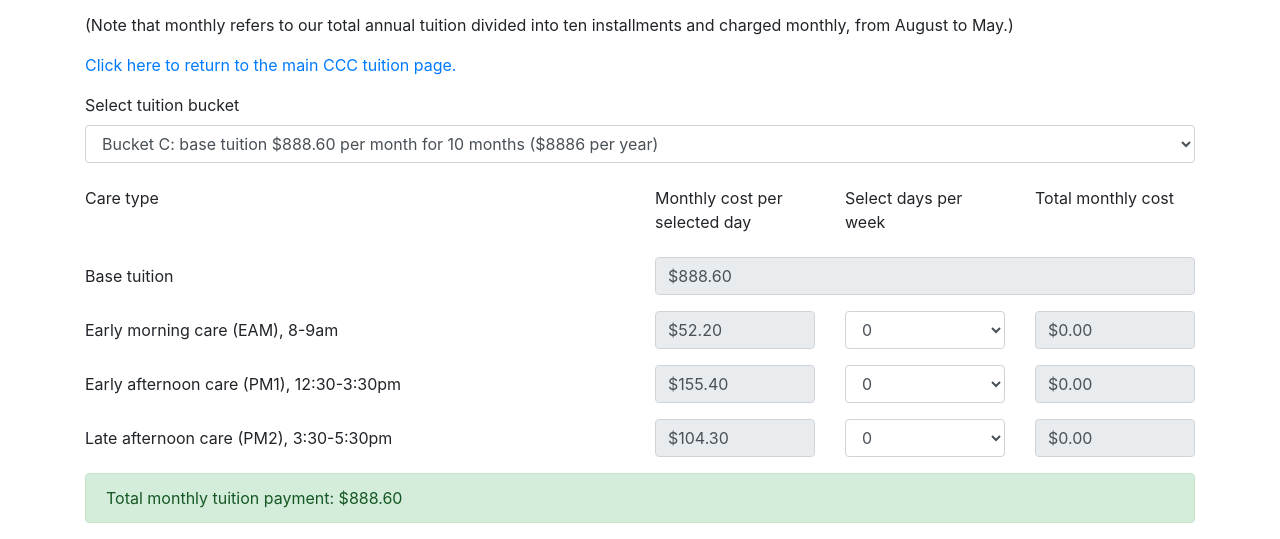
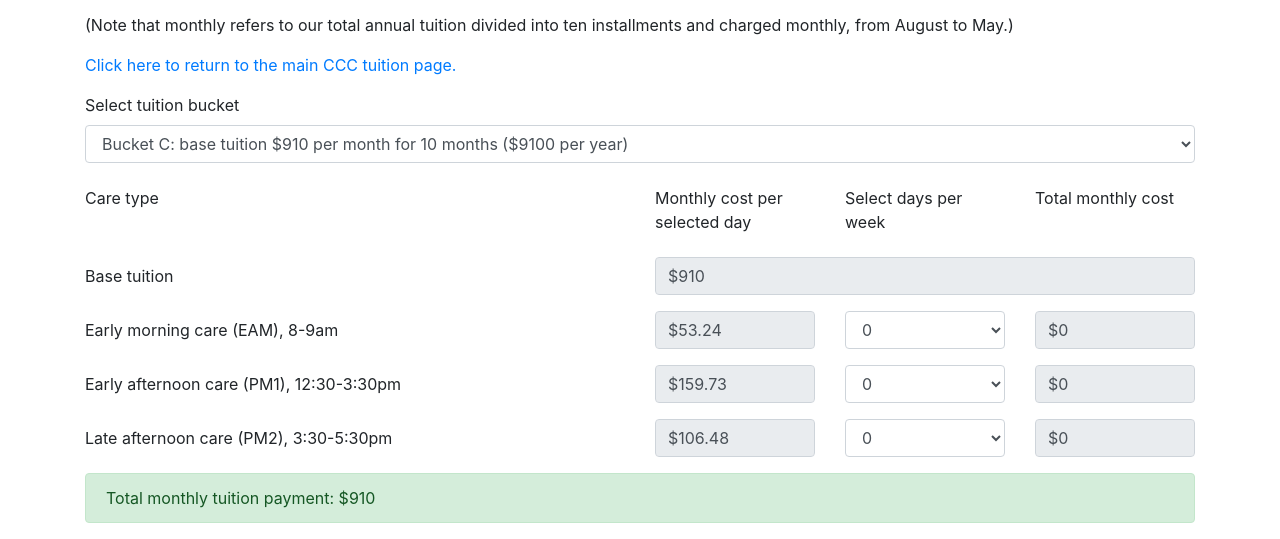
Before and after one commit to montemac/ccc-tuition-calculator, a plain HTML site: page index.html in a window 1280 px wide. Shown: the part 373-912 px from the top of the page. Drawn offline with nearby package versions, Linux system fonts and the light colour scheme.

Commit message:
after updates for 2025-2026 tuition rates.

```diff
--- a/index.html
+++ b/index.html
@@ -123,10 +123,11 @@
 
 // Prices are defined in integer cents to avoid floating point issues
 const AMOUNTS = {
-    'Base': {'B': 80000, 'C': 88860, 'D': 97730, 'E': 106590},
-    'EAM': {'B': 4690, 'C': 5220, 'D': 5740, 'E': 6260},
-    'PM1': {'B': 13990, 'C': 15540, 'D': 17090, 'E': 18650},
-    'PM2': {'B': 9390, 'C': 10430, 'D': 11470, 'E': 12520}};
+    'Base': {'B': 81900, 'C': 91000, 'D': 100000, 'E': 109100},
+    'EAM': {'B': 4812, 'C': 5324, 'D': 5836, 'E': 6450},
+    'PM1': {'B': 14437, 'C': 15973, 'D': 17508, 'E': 19351},
+    'PM2': {'B': 9625, 'C': 10648, 'D': 11672, 'E': 12901}};
+
 
 function calculate() {
     // Get the chosen tuition bucket
@@ -136,8 +137,8 @@ function calculate() {
     // Update bucket option texts
     for (const b of Object.keys(AMOUNTS['Base'])) {
         e = document.getElementById(`option${b}`);
-        e.innerHTML = `Bucket ${b}: base tuition $${(AMOUNTS['Base'][b]/100).toFixed(2)}`
-            + ` per month for 10 months ($${(AMOUNTS['Base'][b]/10).toFixed(0)} per year)`
+        e.innerHTML = `Bucket ${b}: base tuition $${Math.round(AMOUNTS['Base'][b]/100).toString()}`
+            + ` per month for 10 months ($${Math.round(AMOUNTS['Base'][b]/10).toString()} per year)`
     }
 
 
@@ -173,22 +174,25 @@ function calculate() {
     // Update pricing to have the right format
     for (const [key, value] of Object.entries(AMOUNTS)) {
         e = document.getElementById(`price${key}`);
-        e.value = "$" + (amounts[key] / 100).toFixed(2);
+        if (key=="Base")
+            e.value = "$" + Math.round(amounts[key] / 100).toString();
+        else
+            e.value = "$" + (amounts[key] / 100).toFixed(2);
     }
 
     // Pull the days of care selected, and calculate the final price
     let num_days = {"Base": 1};
-    let price = amounts["Base"];
+    let price_dollars = Math.round(amounts["Base"] / 100);
     for (const id of ["selectEAM", "selectPM1", "selectPM2"]) {
         e = document.getElementById(id);
         const num_days_this = parseInt(e.options[e.selectedIndex].text);
         const care_name = id.split("select")[1];
         const total_this = amounts[care_name] * num_days_this
-        price += total_this;
+        const total_this_dollars = Math.round(total_this / 100);
+        price_dollars += total_this_dollars;
         e = document.getElementById(`total${care_name}`);
-        e.value = "$" + (total_this / 100).toFixed(2);
+        e.value = "$" + total_this_dollars.toString();
     }
-    let price_dollars = price / 100;
 
     // Display the final price or error
     e = document.getElementById("calculatorResult");
@@ -197,7 +201,7 @@ function calculate() {
         e.className = "alert alert-danger";
     }
     else {
-        e.innerHTML = "Total monthly tuition payment: $" + price_dollars.toFixed(2);
+        e.innerHTML = "Total monthly tuition payment: $" + price_dollars.toString();
         e.className = "alert alert-success";
     }
 }
```
Also changed, not shown: 1 other file.
